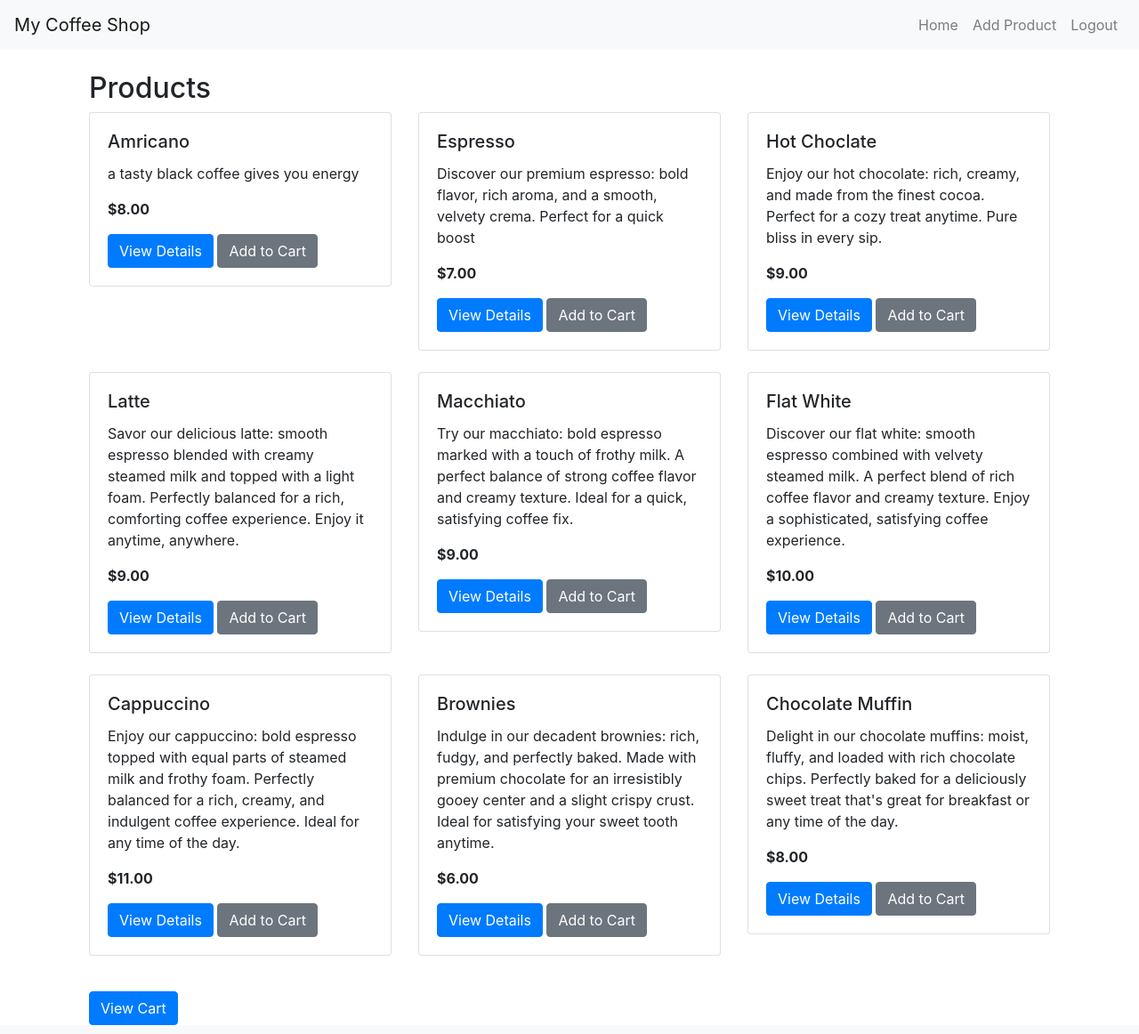
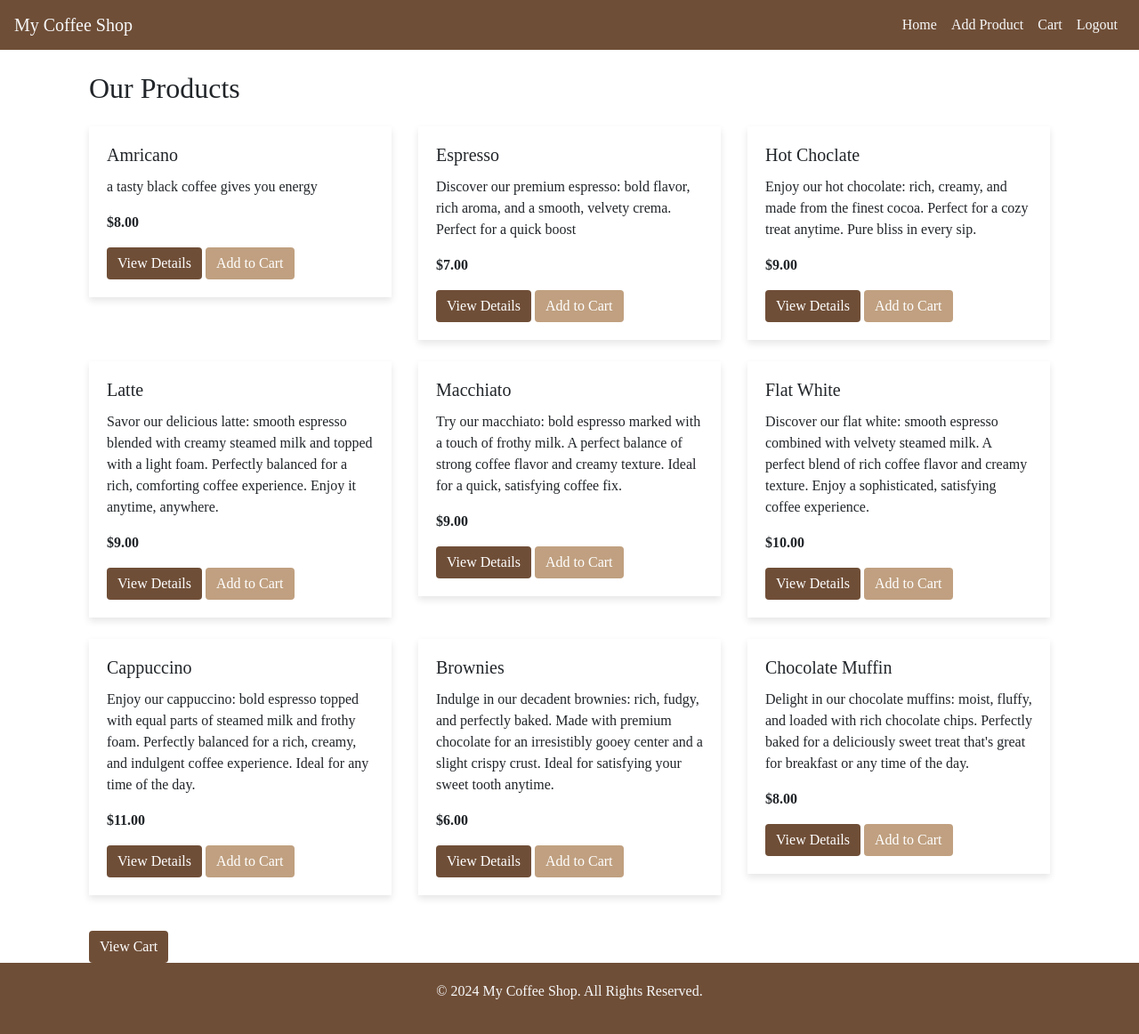
Before and after one commit to Nasser41/mycoffeeshop, a Django app: page / in a window 1280 px wide. Shown: the whole page at 89% size. Run offline with Django 5.2, Linux system fonts and the light colour scheme; a user stored in the database is signed in; data comes from the database, SQL or seed files in the repository; both versions use the stored data as it was after the commit; some libraries are stand-ins or nearby versions.

Commit message:
uploaded the Styles

```diff
--- /dev/null
+++ b/shop/static/css/styles.css
@@ -0,0 +1,23 @@
+html, body {
+    height: 100%;
+}
+
+body {
+    display: flex;
+    flex-direction: column;
+    margin: 0;
+}
+
+.container {
+    flex: 1;
+}
+
+.footer {
+    background-color: #6f4e37;
+    color: #f8f9fa;
+    padding: 20px 0;
+    text-align: center;
+    position: relative;
+    width: 100%;
+    bottom: 0;
+}
--- a/shop/templates/shop/home.html
+++ b/shop/templates/shop/home.html
@@ -2,7 +2,7 @@
 
 {% block content %}
 <div class="container mt-4">
-    <h2>Products</h2>
+    <h2 class="mb-4">Our Products</h2>
     <div class="row">
         {% for product in products %}
             <div class="col-md-4">
--- a/templates/base.html
+++ b/templates/base.html
@@ -1,13 +1,45 @@
 <!DOCTYPE html>
 <html lang="en">
 <head>
+    {% load static %}
     <meta charset="UTF-8">
     <meta name="viewport" content="width=device-width, initial-scale=1.0">
     <title>My Coffee Shop</title>
     <link href="https://stackpath.bootstrapcdn.com/bootstrap/4.5.2/css/bootstrap.min.css" rel="stylesheet">
+    <link href="{% static 'css/styles.css' %}" rel="stylesheet">
+    <style>
+        body {
+            font-family: 'Lora', serif;
+        }
+        .navbar {
+            background-color: #6f4e37;
+        }
+        .navbar-brand, .nav-link {
+            color: #f8f9fa !important;
+        }
+        .card {
+            border: none;
+            border-radius: 0;
+            box-shadow: 0 4px 8px rgba(0,0,0,0.1);
+        }
+        .btn-primary {
+            background-color: #6f4e37;
+            border: none;
+        }
+        .btn-secondary {
+            background-color: #c0a080;
+            border: none;
+        }
+        .footer {
+            background-color: #6f4e37;
+            color: #f8f9fa;
+            padding: 20px 0;
+            text-align: center;
+        }
+    </style>
 </head>
 <body>
-    <nav class="navbar navbar-expand-lg navbar-light bg-light">
+    <nav class="navbar navbar-expand-lg">
         <a class="navbar-brand" href="{% url 'home' %}">My Coffee Shop</a>
         <button class="navbar-toggler" type="button" data-toggle="collapse" data-target="#navbarNav" aria-controls="navbarNav" aria-expanded="false" aria-label="Toggle navigation">
             <span class="navbar-toggler-icon"></span>
@@ -20,6 +52,9 @@
                     </li>
                     <li class="nav-item">
                         <a class="nav-link" href="{% url 'add_product' %}">Add Product</a>
+                    </li>
+                    <li class="nav-item">
+                        <a class="nav-link" href="{% url 'cart_detail' %}">Cart</a>
                     </li>
                     <li class="nav-item">
                         <a class="nav-link" href="{% url 'logout' %}">Logout</a>
@@ -41,6 +76,12 @@
         {% endblock %}
     </div>
 
+    <footer class="footer">
+        <div class="container">
+            <p>&copy; 2024 My Coffee Shop. All Rights Reserved.</p>
+        </div>
+    </footer>
+
     <script src="https://code.jquery.com/jquery-3.5.1.slim.min.js"></script>
     <script src="https://cdn.jsdelivr.net/npm/@popperjs/core@2.9.2/dist/umd/popper.min.js"></script>
     <script src="https://stackpath.bootstrapcdn.com/bootstrap/4.5.2/js/bootstrap.min.js"></script>
--- a/web/settings.py
+++ b/web/settings.py
@@ -118,7 +118,8 @@ USE_TZ = True
 # Static files (CSS, JavaScript, Images)
 # https://docs.djangoproject.com/en/5.0/howto/static-files/
 
-STATIC_URL = 'static/'
+STATIC_URL = '/static/'
+STATICFILES_DIRS = [os.path.join(BASE_DIR, 'static')]
 
 # Default primary key field type
 # https://docs.djangoproject.com/en/5.0/ref/settings/#default-auto-field
```
Also changed, not shown: shop/static/css.css (deleted, +0 -34 lines), db.sqlite3.
